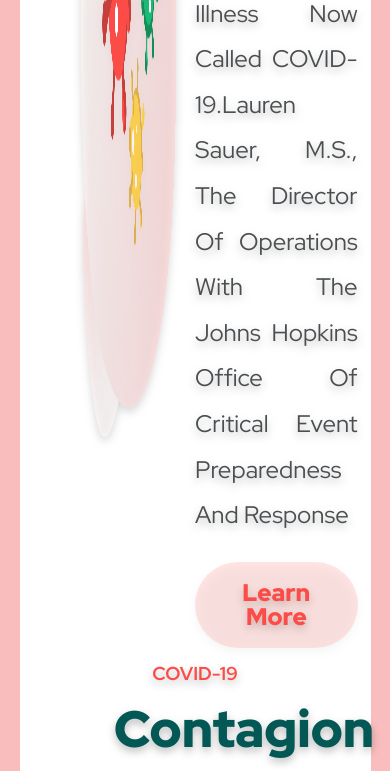
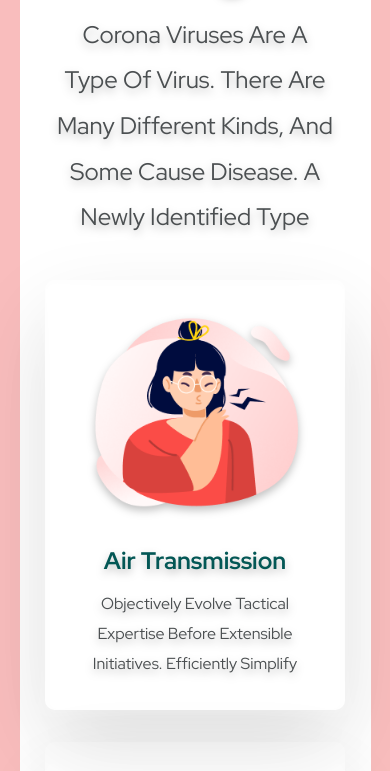
Before and after one commit to SeGeGha/covid19-helper, a website built with webpack: page public/index.html in a window 390 px wide. Shown: the part 2359-3130 px from the top of the page. Built offline with nearby package versions, Linux system fonts and the light colour scheme.

Commit message:
style: add responsive for contagion-section

```diff
--- a/src/scss/components/cards-block.scss
+++ b/src/scss/components/cards-block.scss
@@ -1,10 +1,14 @@
+$max-card-width: 350px;
+$min-card-width: 300px;
+
 .cards-box {
 
   @include flex(row, stretch, space-around, wrap);
 
   &__item {
     width: 30%;
-    max-width: 350px;
+    max-width: $max-card-width;
+    min-width: $min-card-width;
     margin: 1em;
     padding: 2em;
     border-radius: 10px;
@@ -17,6 +21,7 @@
       margin-bottom: 0.5em;
       font-size: 1.5rem;
       line-height: 140%;
+      text-align: center;
     }
 
     &__image {
--- a/src/scss/components/text-block.scss
+++ b/src/scss/components/text-block.scss
@@ -41,3 +41,9 @@
     }
   }
 }
+
+@media (max-width: 1019px) {
+  .info {
+    width: 80%;
+  }
+}
--- a/src/scss/layout/contagion.scss
+++ b/src/scss/layout/contagion.scss
@@ -2,3 +2,9 @@
   padding: 0 2.5rem;
   filter: $drop-shadow;
 }
+
+@media (max-width: 767px) {
+  #contagion {
+    padding: 0;
+  }
+}
--- a/src/scss/style.scss
+++ b/src/scss/style.scss
@@ -60,6 +60,7 @@ body {
 
 .page-wrapper {
   width: 90%;
+  max-width: 1600px;
   min-width: 320px;
   margin: 3rem auto;
   padding: 1rem 0;
```
